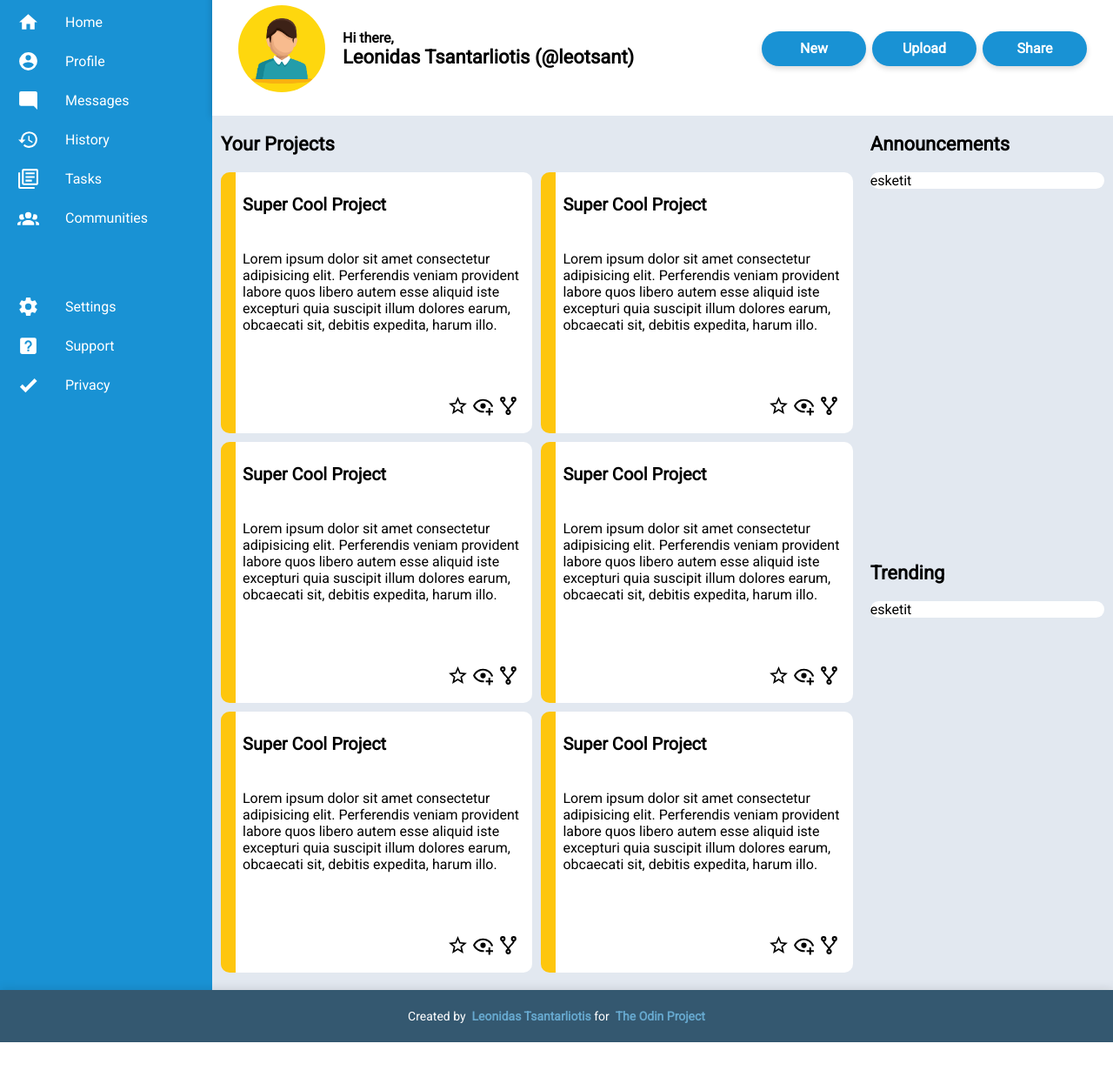
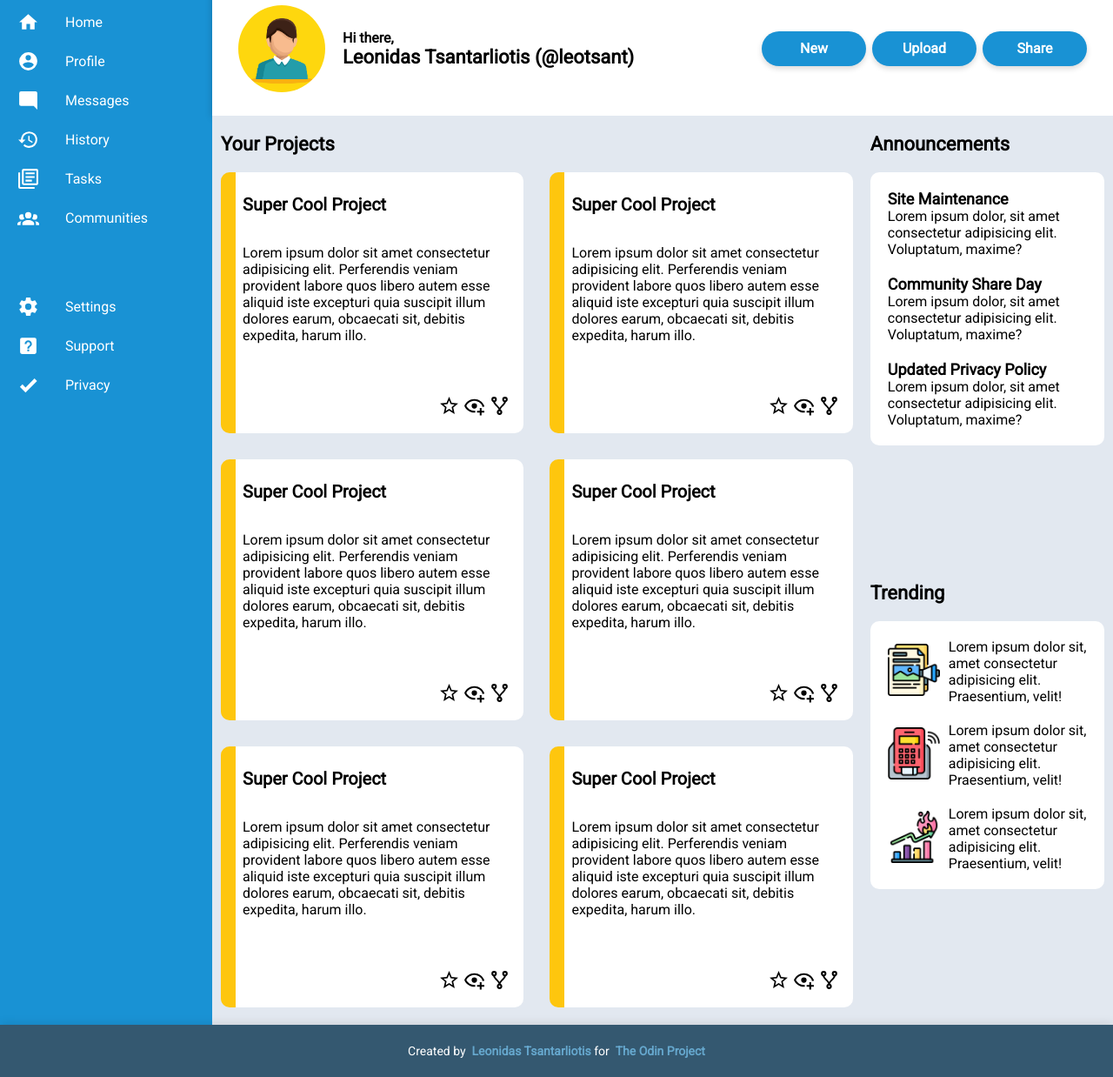
Before and after one commit to leo-tsant/TheOdinProject, a plain HTML site: page full-stack-javascript/admin-dashboard/index.html in a window 1280 px wide. Shown: the part 97-1335 px from the top of the page at 87% size. Before the commit the page ends 1295 px from the top, so only its background shows below. Drawn offline with Linux system fonts and the light colour scheme.

Commit message:
Finished admin dashboard project!

```diff
--- a/full-stack-javascript/admin-dashboard/index.html
+++ b/full-stack-javascript/admin-dashboard/index.html
@@ -413,11 +413,67 @@
         </div>
         <div class="announcements-container">
           <div class="heading">Announcements</div>
-          <div class="announcements">esketit</div>
+          <div class="announcements">
+            <div>
+              <div class="announcement-header">Site Maintenance</div>
+              <div>
+                Lorem ipsum dolor, sit amet consectetur adipisicing elit.
+                Voluptatum, maxime?
+              </div>
+            </div>
+            <div>
+              <div class="announcement-header">Community Share Day</div>
+              <div>
+                Lorem ipsum dolor, sit amet consectetur adipisicing elit.
+                Voluptatum, maxime?
+              </div>
+            </div>
+            <div>
+              <div class="announcement-header">Updated Privacy Policy</div>
+              <div>
+                Lorem ipsum dolor, sit amet consectetur adipisicing elit.
+                Voluptatum, maxime?
+              </div>
+            </div>
+          </div>
         </div>
         <div class="trending-container">
           <div class="heading">Trending</div>
-          <div class="trending">esketit</div>
+          <div class="trending">
+            <div>
+              <a
+                href="https://www.flaticon.com/free-icons/content"
+                target="_blank"
+                ><img src="Images/content.png" alt="content-icon"
+              /></a>
+              <div>
+                Lorem ipsum dolor sit, amet consectetur adipisicing elit.
+                Praesentium, velit!
+              </div>
+            </div>
+            <div>
+              <a
+                href="https://www.flaticon.com/free-icons/business-and-finance"
+                target="_blank"
+                ><img src="Images/payment.png" alt="payment-icon"
+              /></a>
+              <div>
+                Lorem ipsum dolor sit, amet consectetur adipisicing elit.
+                Praesentium, velit!
+              </div>
+            </div>
+            <div>
+              <a
+                href="https://www.flaticon.com/free-icons/trendy"
+                target="_blank"
+                ><img src="Images/trendy.png" alt="trendy-icon"
+              /></a>
+              <div>
+                Lorem ipsum dolor sit, amet consectetur adipisicing elit.
+                Praesentium, velit!
+              </div>
+            </div>
+          </div>
         </div>
       </div>
       <div class="footer">
--- a/full-stack-javascript/admin-dashboard/style.css
+++ b/full-stack-javascript/admin-dashboard/style.css
@@ -167,8 +167,8 @@ body {
 
 .projects {
   display: grid;
-  gap: 10px;
-  grid-template-columns: repeat(auto-fit, minmax(250px, 1fr));
+  gap: 30px;
+  grid-template-columns: repeat(auto-fit, minmax(300px, 1fr));
 }
 
 .card {
@@ -209,6 +209,14 @@ body {
 .announcements {
   border-radius: 10px;
   background-color: white;
+  display: grid;
+  gap: 20px;
+  padding: 20px;
+}
+
+.announcement-header {
+  font-size: 18px;
+  font-weight: 600;
 }
 
 .trending-container {
@@ -218,6 +226,19 @@ body {
 .trending {
   border-radius: 10px;
   background-color: white;
+  padding: 20px;
+  display: grid;
+  gap: 20px;
+}
+
+.trending > div {
+  display: flex;
+  align-items: center;
+  gap: 10px;
+}
+
+.trending img {
+  width: 60px;
 }
 
 .footer {
```
Also changed, not shown: full-stack-javascript/admin-dashboard/Images/content.png (added), full-stack-javascript/admin-dashboard/Images/payment.png (added), full-stack-javascript/admin-dashboard/Images/trendy.png (added).
